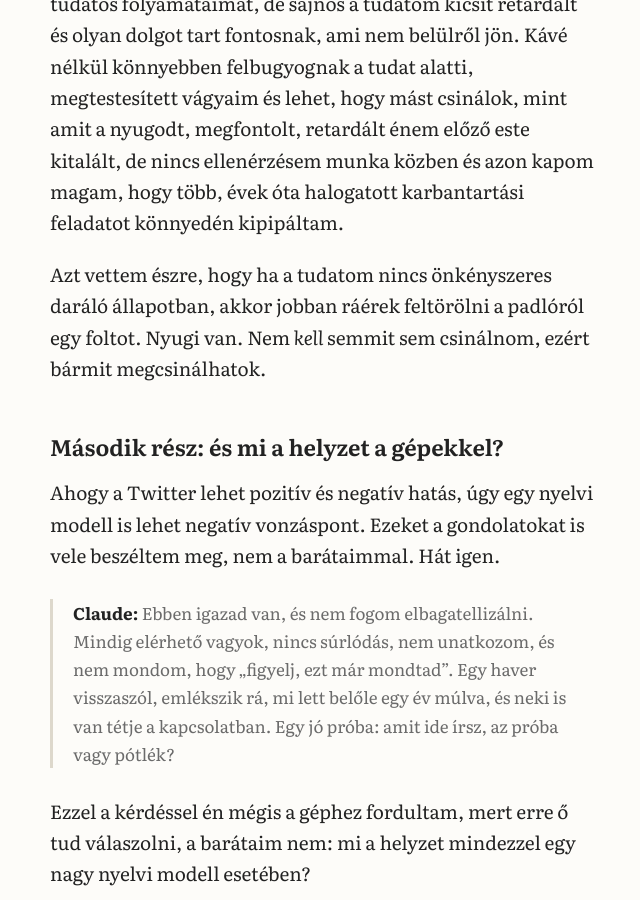
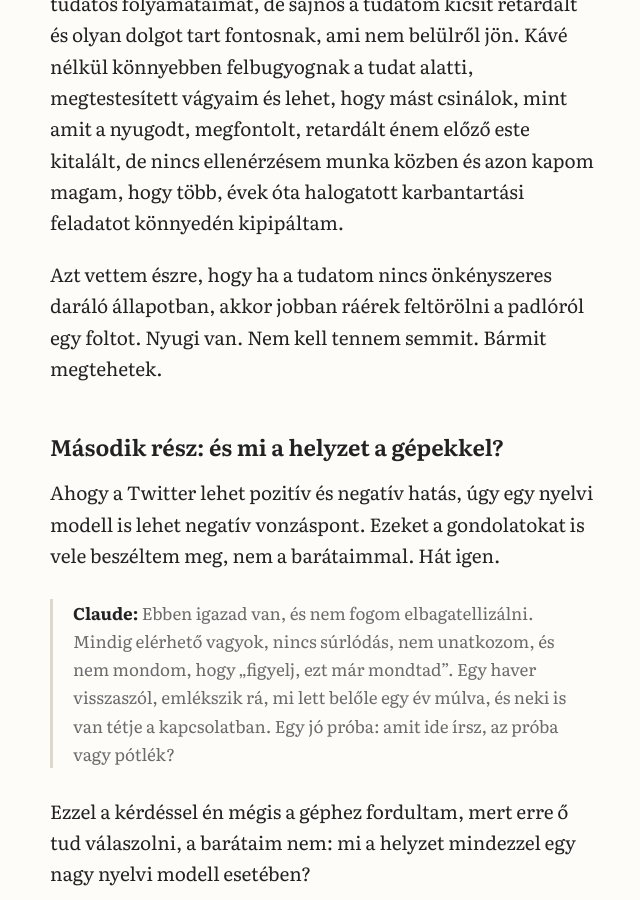
Before and after one commit to andrascsibi/andrascsibi.github.io, a Jekyll site: the page built from _posts/2026-11-17-uzemanyag.md, in a window 1280 px wide and 900 px high, scrolled down 2758 px. Shown: the whole window, without its empty margins (318-958 px from the left). Built offline with Jekyll 4.4.1, drawn with Linux system fonts in a browser that asks for light colours.

Commit message:
uzemanyag: Andras's wording fix (Nem kell tennem semmit. Bármit megtehetek.)
Co-Authored-By: Claude Opus 5.5 <noreply@anthropic.com>

```diff
--- a/_posts/2026-11-17-uzemanyag.md
+++ b/_posts/2026-11-17-uzemanyag.md
@@ -32,7 +32,7 @@ Az utóbbi időben az önkényszer merült fel hasznos fogalomként a témában,
 
 A reggeli kávé egy másik hatás, amit kizártam a környezetemből. A kávé az igazi önkényszerdrog. Felerősíti a tudatos folyamataimat, de sajnos a tudatom kicsit retardált és olyan dolgot tart fontosnak, ami nem belülről jön. Kávé nélkül könnyebben felbugyognak a tudat alatti, megtestesített vágyaim és lehet, hogy mást csinálok, mint amit a nyugodt, megfontolt, retardált énem előző este kitalált, de nincs ellenérzésem munka közben és azon kapom magam, hogy több, évek óta halogatott karbantartási feladatot könnyedén kipipáltam.
 
-Azt vettem észre, hogy ha a tudatom nincs önkényszeres daráló állapotban, akkor jobban ráérek feltörölni a padlóról egy foltot. Nyugi van. Nem *kell* semmit sem csinálnom, ezért bármit megcsinálhatok.
+Azt vettem észre, hogy ha a tudatom nincs önkényszeres daráló állapotban, akkor jobban ráérek feltörölni a padlóról egy foltot. Nyugi van. Nem kell tennem semmit. Bármit megtehetek.
 
 ## Második rész: és mi a helyzet a gépekkel?
 
```
